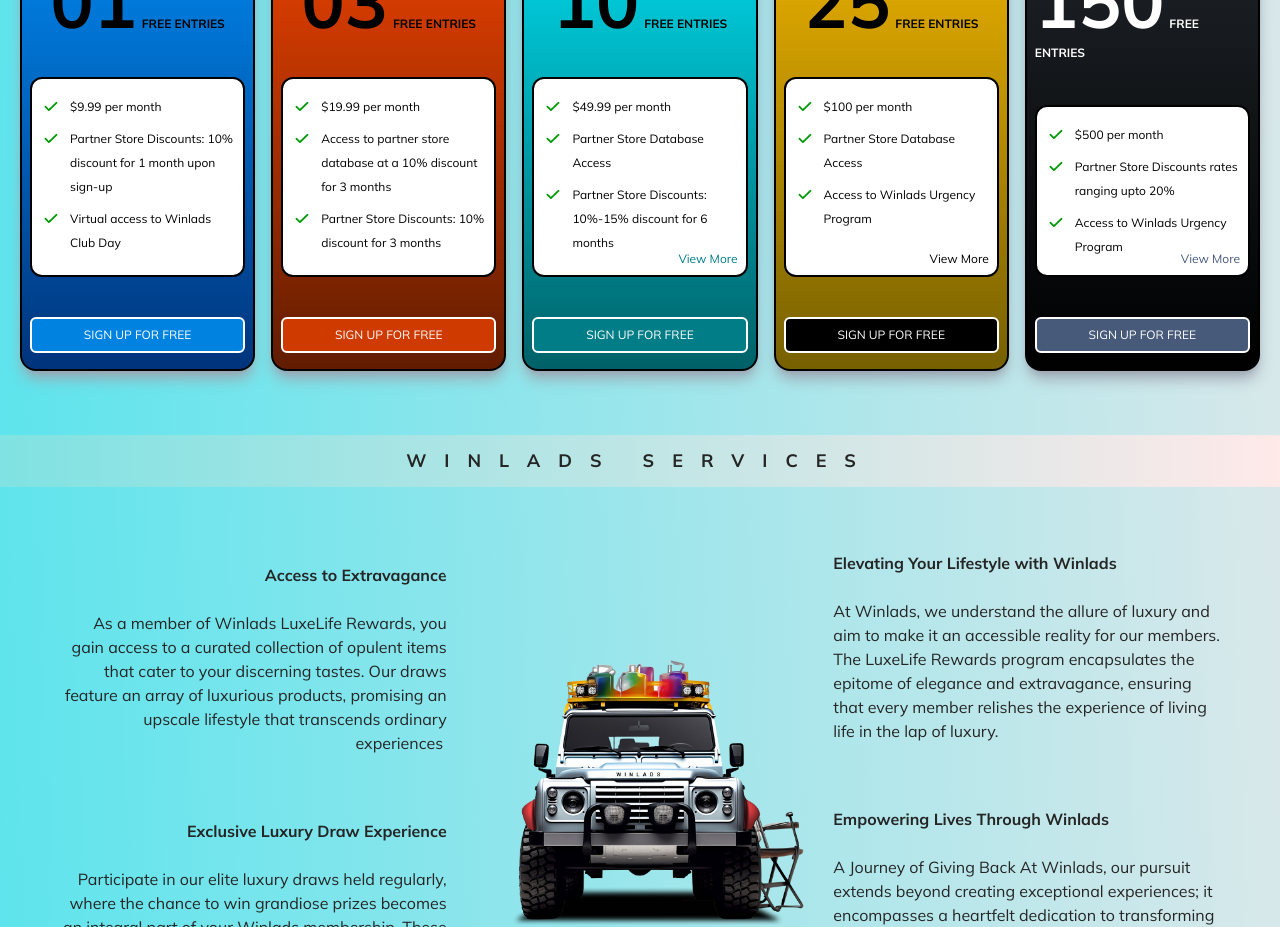
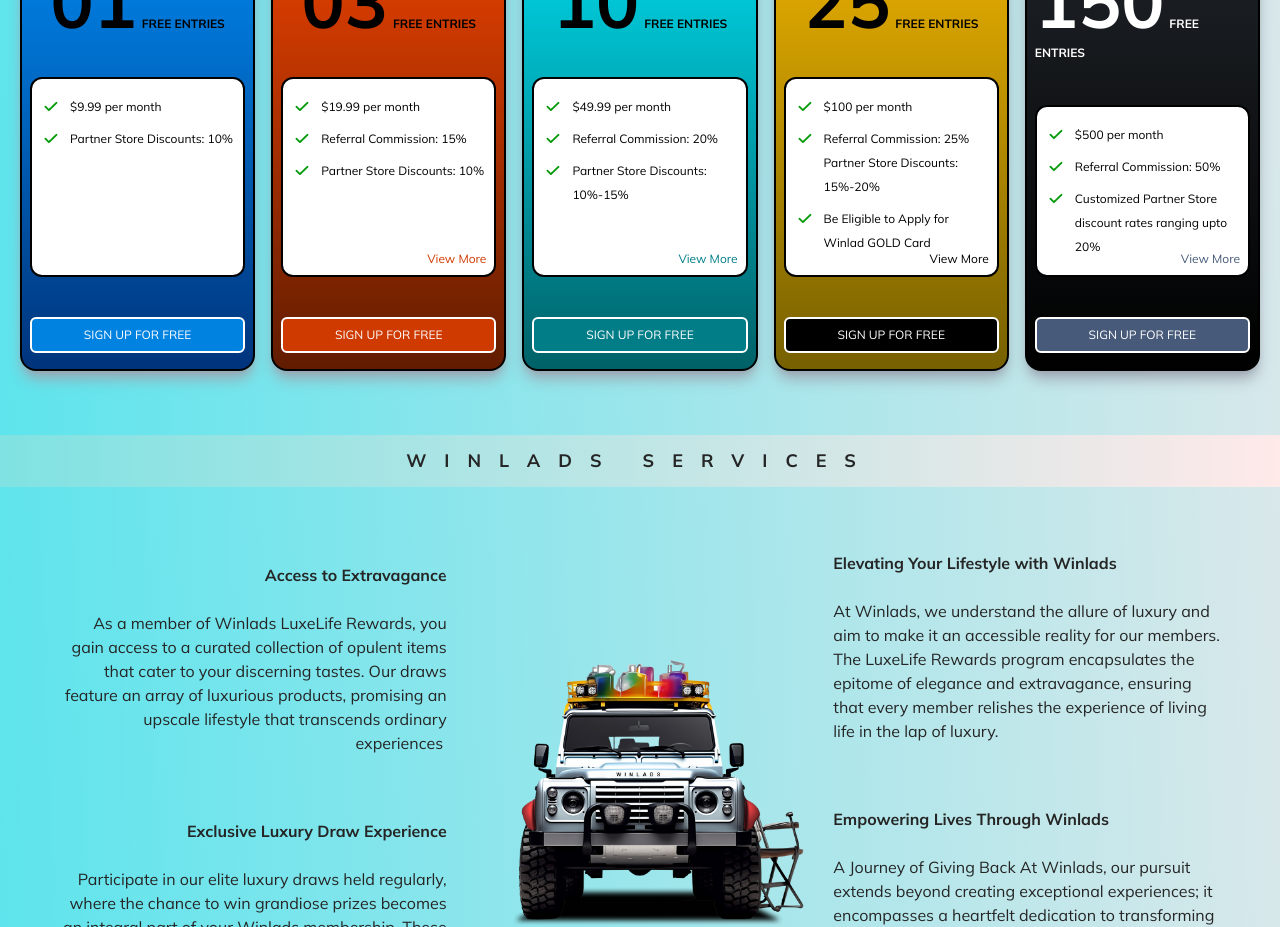
Before and after one commit to Cameron933/winlads-client, a React (Vite) app: page / in a window 1280 px wide. Shown: the part 2480-3407 px from the top of the page. Built offline with nearby package versions, Linux system fonts and the light colour scheme.

Commit message:
packages-update

```diff
--- a/src/components/SideNav/SideNav.jsx
+++ b/src/components/SideNav/SideNav.jsx
@@ -159,7 +159,7 @@ const SideNav = ({ screen }) => {
           <hr />
 
           <div onClick={expandSidebar}>
-            <Link to="/dashboard">
+            <Link to="/affiliate">
               <button className="flex flex-row items-center xl:justify-start justify-center xl:px-5 xl:gap-2 hover:bg-[#36383b] py-2 px-2 w-full">
                 <img src={Business} className="w-[18px]" alt="protect" />
                 <span className="mobile-hide">
@@ -172,7 +172,7 @@ const SideNav = ({ screen }) => {
           </div>
 
           <div onClick={expandSidebar}>
-            <Link to="/dashboard">
+            <Link to="/promo">
               <button className="flex flex-row items-center xl:justify-start justify-center xl:px-5 xl:gap-2 hover:bg-[#36383b] py-2 px-2 w-full">
                 <img src={Business} className="w-[18px]" alt="protect" />
                 <span className="mobile-hide">
--- a/src/components/SubCard/SubCard.jsx
+++ b/src/components/SubCard/SubCard.jsx
@@ -21,6 +21,8 @@ const SubCard = ({
     desc5,
     desc6,
     desc7,
+    desc8,
+    desc9,
     descColor = "black",
     buttonColor,
     arrowColor,
@@ -159,6 +161,30 @@ const SubCard = ({
                                 </p>
                             </div>
                         )}
+                        {
+                            desc8 && (
+                                <div className="flex flex-row items-start gap-2">
+                            <img src={Correct} alt="" />
+                            <p
+                                className={`text-${descColor} text-xs 2xl:text-[16px] leading-6`}
+                            >
+                                {desc8}
+                            </p>
+                        </div>
+                            )
+                        }
+                        {
+                            desc9 && (
+                                <div className="flex flex-row items-start gap-2">
+                            <img src={Correct} alt="" />
+                            <p
+                                className={`text-${descColor} text-xs 2xl:text-[16px] leading-6`}
+                            >
+                                {desc9}
+                            </p>
+                        </div>
+                            )
+                        }
                     </div>
                 )}
                 {desc4 && (
--- a/src/components/choosePlane/ChoosePlane.jsx
+++ b/src/components/choosePlane/ChoosePlane.jsx
@@ -452,8 +452,8 @@ const ChoosePlane = () => {
             // price="$9.99"
             desc1="$9.99 per month"
             // desc2="Referral Commission: 2.5%"
-            desc2="Partner Store Discounts: 10% discount for 1 month upon sign-up"
-            desc3="Virtual access to Winlads Club Day"
+            desc2="Partner Store Discounts: 10%"
+            desc3=""
             // descColor="white"
             buttonColor="#0082E1"
             arrowColor="[#01819D]"
@@ -478,8 +478,10 @@ const ChoosePlane = () => {
             // price="$19.99"
             desc1="$19.99 per month"
             // desc2="Referral Commission: 5%"
-            desc2="Access to partner store database at a 10% discount for 3 months"
-            desc3=" Partner Store Discounts: 10% discount for 3 months"
+            desc2="Referral Commission: 15%"
+            desc3="Partner Store Discounts: 10%"
+            desc4="Be Eligible to Apply Winlad Referral Cards"
+            desc5="Access to Winlad Store Cash Back program"
             // descColor="white"
             buttonColor="#CF3A00"
             arrowColor="white"
@@ -500,10 +502,12 @@ const ChoosePlane = () => {
             titleColor2="black"
             // price="$49.99"
             desc1="$49.99 per month"
-            desc2="Partner Store Database Access"
-            desc3="Partner Store Discounts: 10%-15% discount for 6 months"
-            desc4="Access to Winlads Public Events"
-            desc5="Access to partner store database at a 10%-15% discount for 3 months"
+            desc2="Referral Commission: 20%"
+            desc3="Partner Store Discounts: 10%-15%"
+            desc4="Be Eligible to Apply for Winlad PLATINUM Card"
+            desc5="Access to Winlad Store Cash Back program"
+            desc6="Access to Winlads Public Events"
+            desc7="Access to Upcoming Winlad Apps"
             // descColor="[#01819D]"
             buttonColor="#007D87"
             arrowColor="white"
@@ -527,10 +531,12 @@ const ChoosePlane = () => {
             // price="$100"
             desc1="$100 per month"
             // desc2="Premium Tier"
-            desc2="Partner Store Database Access"
-            desc3="Access to Winlads Urgency Program"
-            desc4="Access to partner store database at a 15% discount for 12 months"
-            desc5="Access to Winlads Public Events"
+            desc2="Referral Commission: 25% Partner Store Discounts: 15%-20%"
+            desc3="Be Eligible to Apply for Winlad GOLD Card"
+            desc4="Access to Winlad Store Cash Back program"
+            desc5="Access to Winlads Urgency Program"
+            desc6="Access to Winlads Public Events"
+            desc7="Access to upcoming Winlad Apps & Tools"
             // descColor="white"
             buttonColor="#000000"
             arrowColor="[#01819D]"
@@ -554,12 +560,14 @@ const ChoosePlane = () => {
             titleColor2="#FFF"
             // price="$500"
             desc1="$500 per month"
-            desc2="Partner Store Discounts rates ranging upto 20%"
-            desc3="Access to Winlads Urgency Program"
-            desc4="Exclusive perks and privileges tailored for Black Tier members"
-            desc5="Winlads OG member Eligibility after 6 months"
-            desc6="12 months access to premium merchant discounts upto 20%."
-            desc7="Access to Winlads limited and Public Events"
+            desc2="Referral Commission: 50%"
+            desc3="Customized Partner Store discount rates ranging upto 20%"
+            desc4="Be Eligible to Apply for Winlad BLACK Card"
+            desc5="Access to Winlad Store Cash Back program"
+            desc6="Exclusive perks and privileges tailored for Black Tier members"
+            desc7="Winlads OG member Eligibility after 6 months ( Which Gives an opportunity to make decisions with Voting Power in Winlads DAO system)"
+            desc8="Access to Winlads Urgency Program"
+            desc9="Access to Winlads limited and Public Events - Access to Winlads apps and tools"
             // descColor="white"
             buttonColor="#475A79"
             arrowColor="[#01819D]"
```
